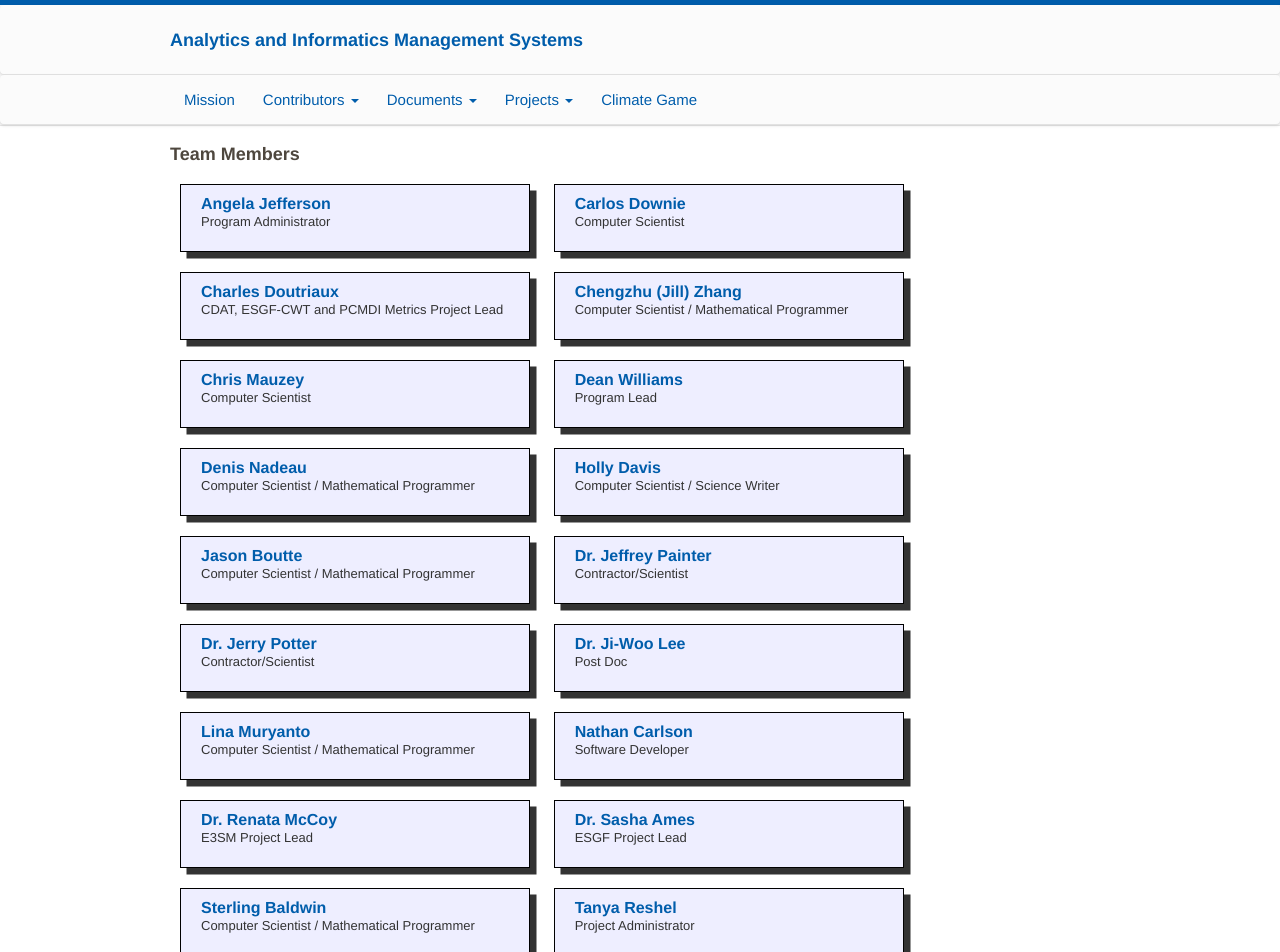
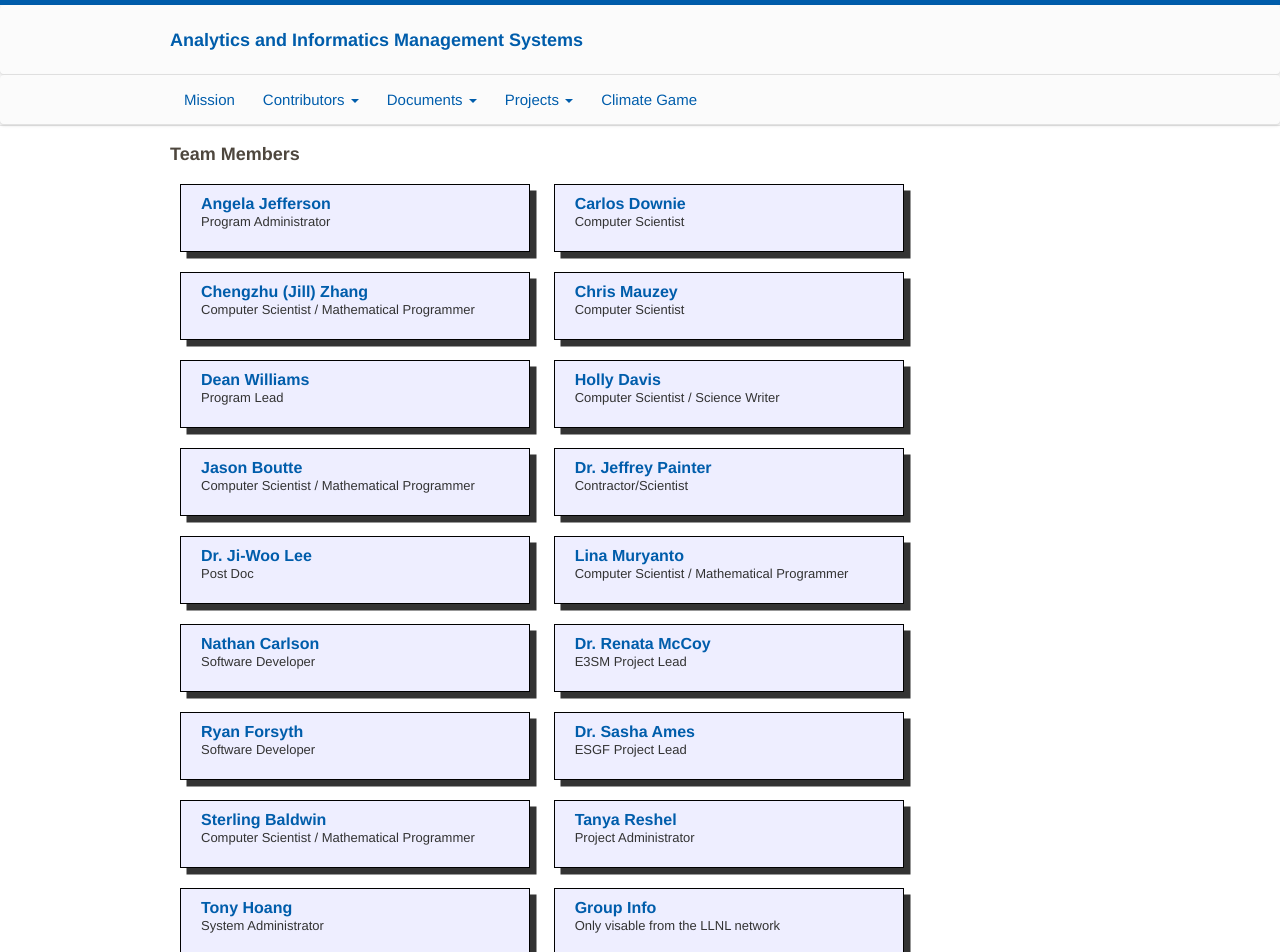
Before and after one commit to aims-group/aims-site, a Jekyll site: the page built from team.md, in a window 1280 px wide and 1400 px high. Shown: the top 952 px of the window. Built offline with Jekyll 4.4.1, drawn with Linux system fonts in a browser that asks for light colours; some of the changed text lies outside the part shown.

Commit message:
Remove  Charles, Denis, Jerry, and William.  Add Ryan.

```diff
--- a/team.md
+++ b/team.md
@@ -17,13 +17,6 @@ title: Team
   <div class="person-info">
     <div class="person-name"><a href="https://github.com/downiec" target="_blank">Carlos Downie</a></div>
     <div class="person-position">Computer Scientist</div>
-  </div>
-</div>
-
-<div class="person">
-  <div class="person-info">
-    <div class="person-name"><a href="https://github.com/doutriaux1" target="_blank">Charles Doutriaux</a></div>
-    <div class="person-position">CDAT, ESGF-CWT and PCMDI Metrics Project Lead</div>
   </div>
 </div>
 
@@ -50,13 +43,6 @@ title: Team
 
 <div class="person">
   <div class="person-info">
-    <div class="person-name"><a href="https://github.com/dnadeau4" target="_blank">Denis Nadeau</a></div>
-    <div class="person-position">Computer Scientist / Mathematical Programmer</div>
-  </div>
-</div>
-
-<div class="person">
-  <div class="person-info">
     <div class="person-name"><a href="https://github.com/davis278" target="_blank">Holly Davis</a></div>
     <div class="person-position">Computer Scientist / Science Writer</div>
   </div>
@@ -72,13 +58,6 @@ title: Team
 <div class="person">
   <div class="person-info">
     <div class="person-name"><a href="https://github.com/painter1" target="_blank">Dr. Jeffrey Painter</a></div>
-    <div class="person-position">Contractor/Scientist</div>
-  </div>
-</div>
-
-<div class="person">
-  <div class="person-info">
-    <div class="person-name"><a href="https://github.com/glpotter" target="_blank">Dr. Jerry Potter</a></div>
     <div class="person-position">Contractor/Scientist</div>
   </div>
 </div>
@@ -113,6 +92,13 @@ title: Team
 
 <div class="person">
   <div class="person-info">
+    <div class="person-name"><a href="https://github.com/forsyth2" target="_blank">Ryan Forsyth</a></div>
+    <div class="person-position">Software Developer</div>
+  </div>
+</div>
+
+<div class="person">
+  <div class="person-info">
     <div class="person-name"><a href="https://people.llnl.gov/ames4" target="_blank">Dr. Sasha Ames</a></div>
     <div class="person-position">ESGF Project Lead</div>
   </div>
@@ -141,13 +127,6 @@ title: Team
 
 <div class="person">
   <div class="person-info">
-    <div class="person-name"><a href="https://github.com/WIlliam-Hill" target="_blank">William Hill</a></div>
-    <div class="person-position">Computer Scientist / Mathematical Programmer</div>
-  </div>
-</div>
-
-<div class="person">
-  <div class="person-info">
     <div class="person-name"><a href="http://aims-group.llnl.gov" target="_blank">Group Info</a></div>
     <div class="person-position">Only visable from the LLNL network</div>
   </div>
```
